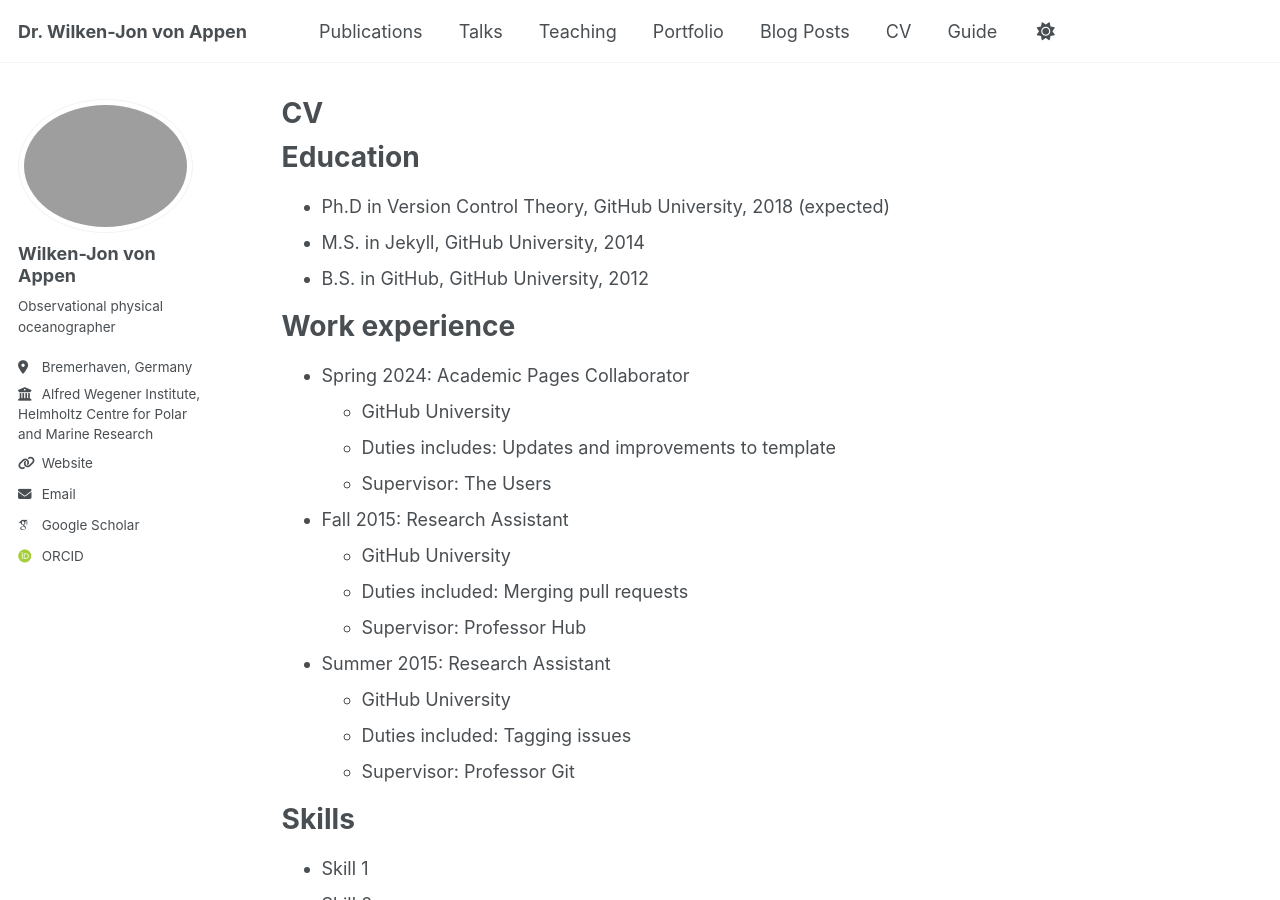
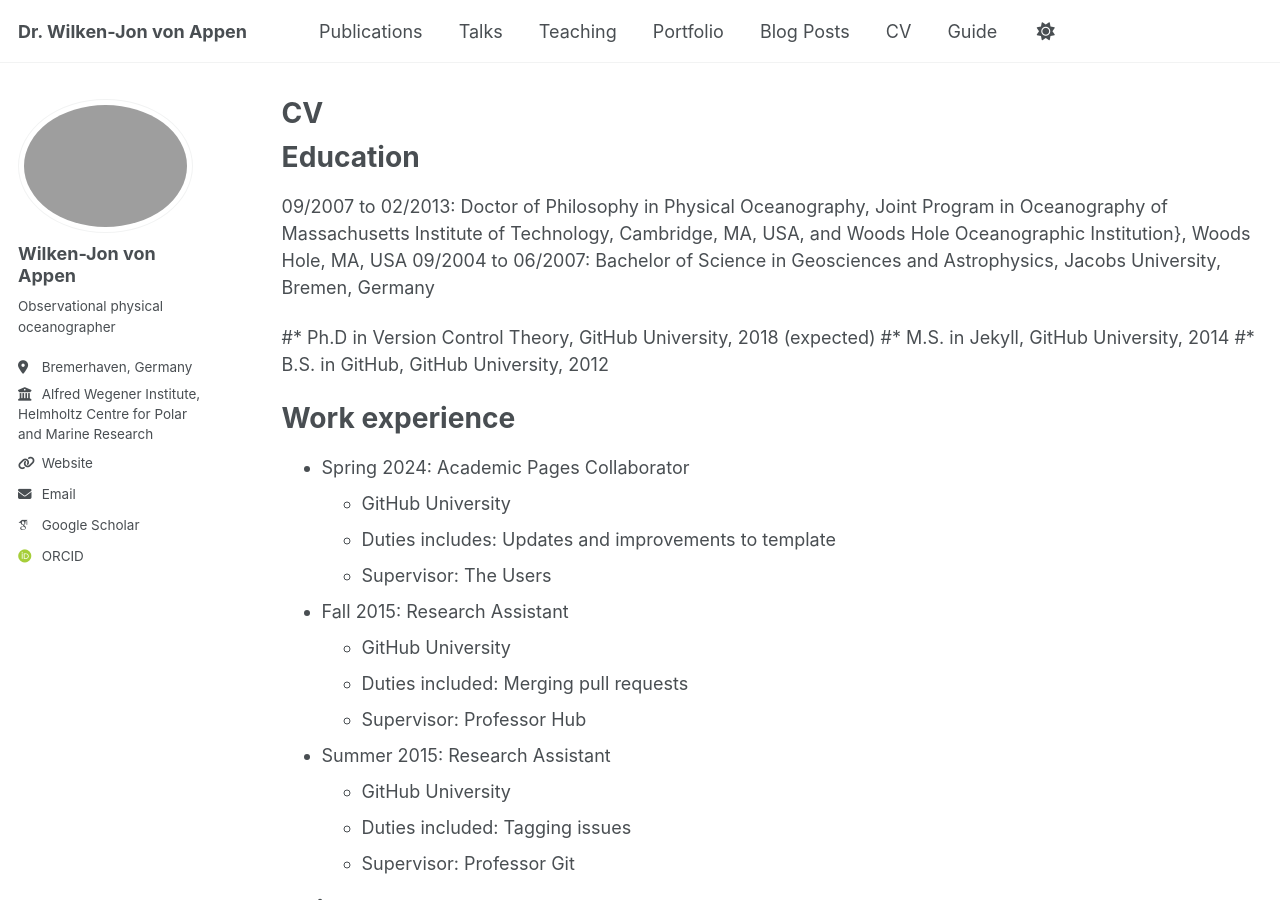
Before and after one commit to wjvappen/wjvappen, a Jekyll site: the page built from _pages/cv.md, in a window 1280 px wide and 900 px high. Built offline with Jekyll 4.4.1, drawn with Linux system fonts in a browser that asks for light colours; some web fonts are replaced; a script bundle is joined from its source files by our own code; library files that are not in the unit come from our copies.

Commit message:
Update cv.md
Education

```diff
--- a/_pages/cv.md
+++ b/_pages/cv.md
@@ -11,9 +11,12 @@
 
 Education
 ======
-* Ph.D in Version Control Theory, GitHub University, 2018 (expected)
-* M.S. in Jekyll, GitHub University, 2014
-* B.S. in GitHub, GitHub University, 2012
+09/2007 to 02/2013: Doctor of Philosophy in Physical Oceanography, Joint Program in Oceanography of Massachusetts Institute of Technology, Cambridge, MA, USA, and Woods Hole Oceanographic Institution}, Woods Hole, MA, USA
+09/2004 to 06/2007: Bachelor of Science in Geosciences and Astrophysics, Jacobs University, Bremen, Germany
+
+#* Ph.D in Version Control Theory, GitHub University, 2018 (expected)
+#* M.S. in Jekyll, GitHub University, 2014
+#* B.S. in GitHub, GitHub University, 2012
 
 Work experience
 ======
```
